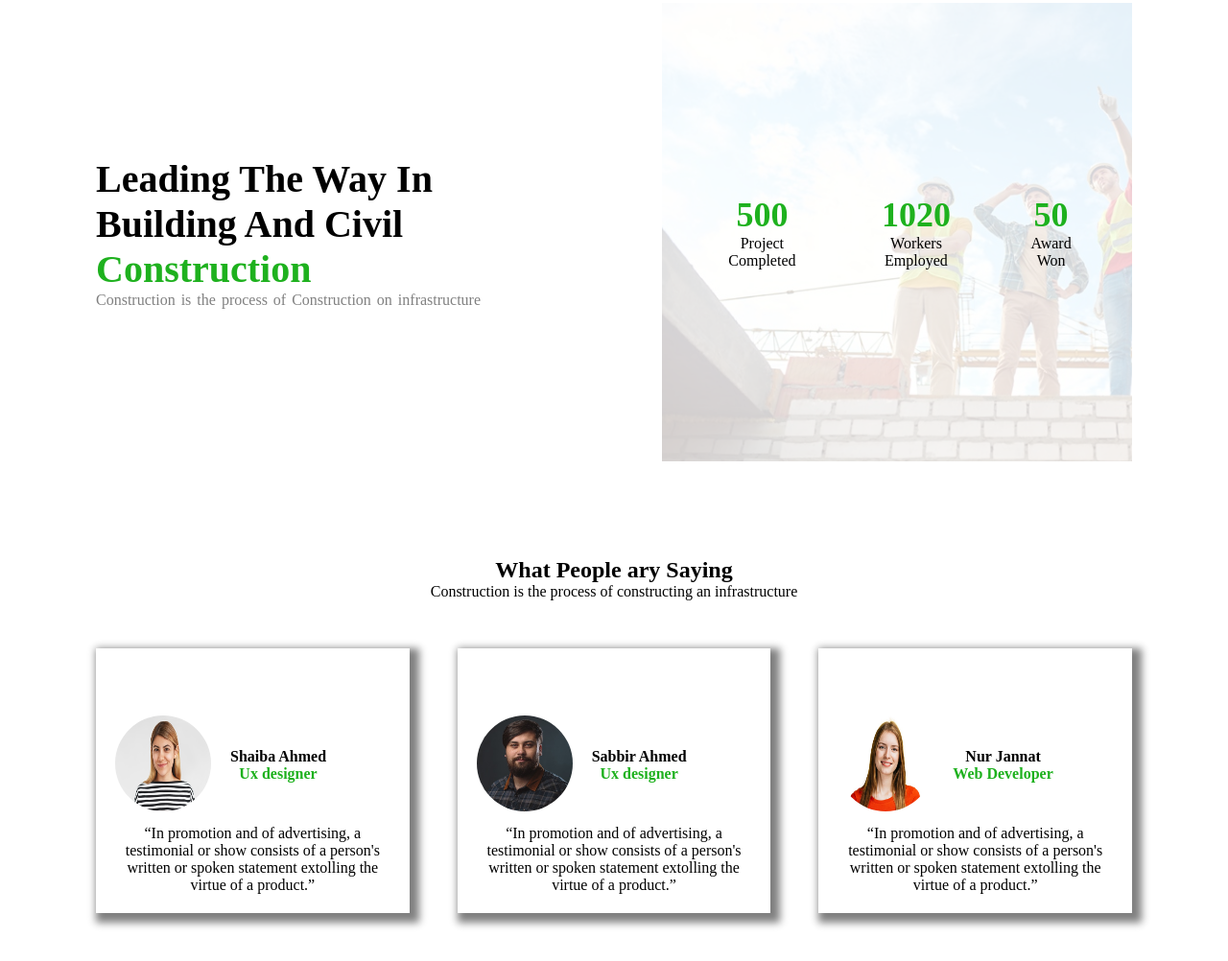
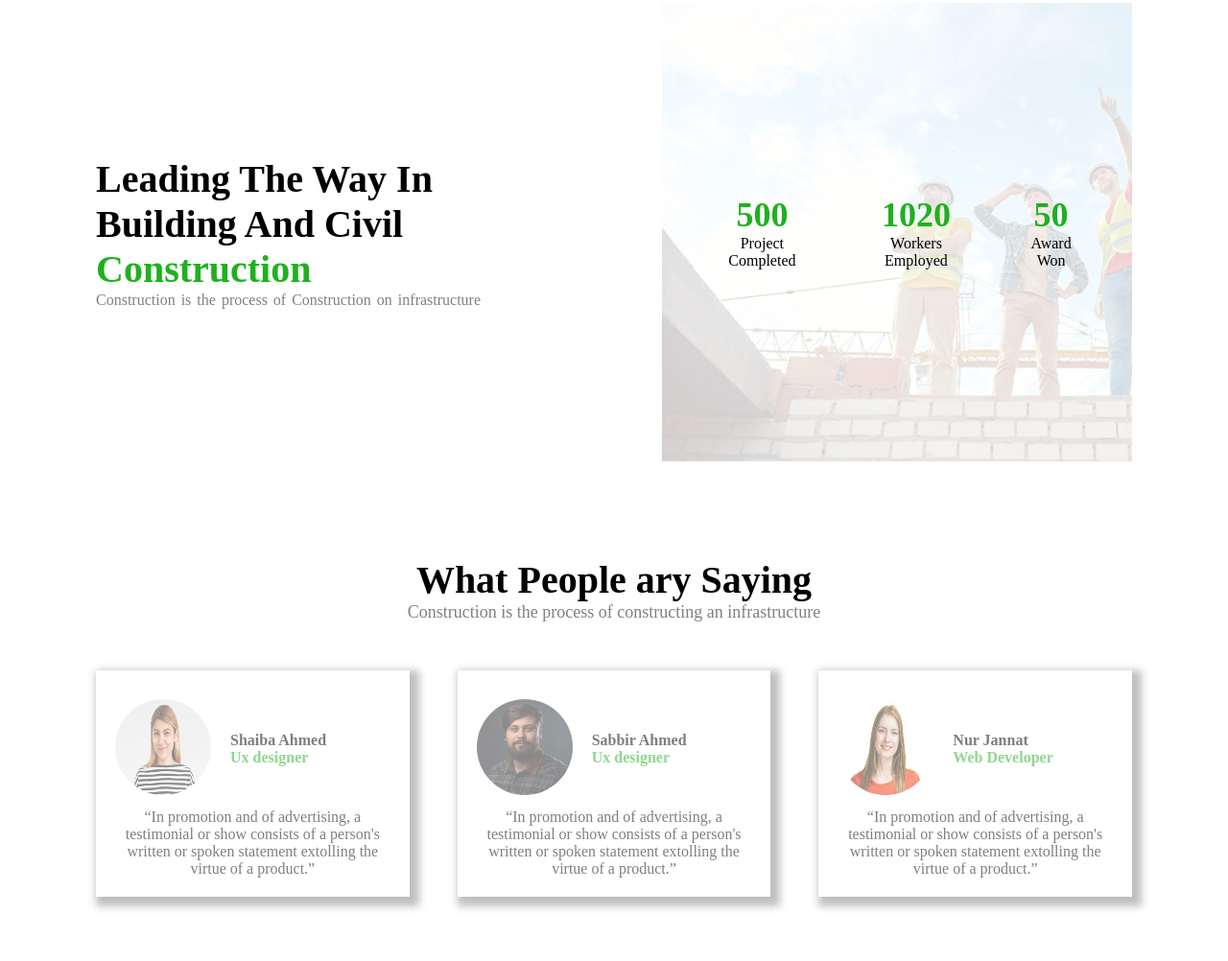
Before and after one commit to Rakib-Hossan/Basic_Construction_Firm, a plain HTML site: page index.html in a window 1280 px wide. Shown: the part 2424-3426 px from the top of the page at 96% size. Drawn offline with Linux system fonts and the light colour scheme.

Commit message:
review section section

```diff
--- a/style.css
+++ b/style.css
@@ -237,22 +237,37 @@
     text-align: center;
     padding:50px 100px;
 }
-
+.review-container h2{
+    font-size: 40px;
+}
+.review-container>p{
+    font-size: 18px;
+    color:grey;
+}
 .reviews{
     display: flex;
     gap:50px;
 }
+
 .review{
     box-shadow: 5px 5px 8px 5px gray;
     padding:20px;
     margin-top: 50px;
+    opacity: 0.5;
+}
+.review:hover{
+    opacity: 1;
+    transform: scale(1.1);
 }
 .reviewDetails{
     display: flex;
     gap: 20px;
-    padding:50px 0px 10px;
+    padding:10px 0px 10px;
     place-items: center;
+    text-align: left;
+
 }
+
 
 .reviewDetails img{
     width: 100px;
```
